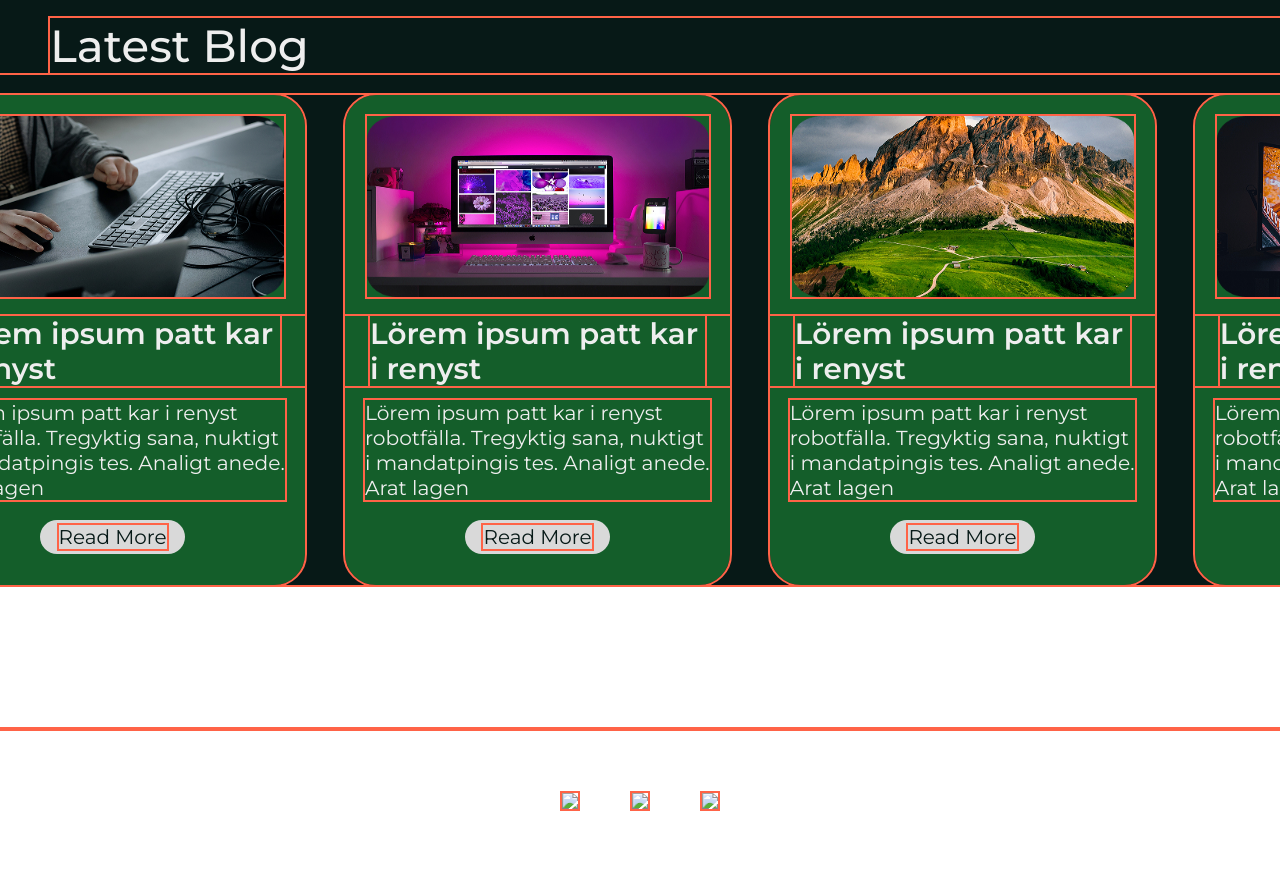
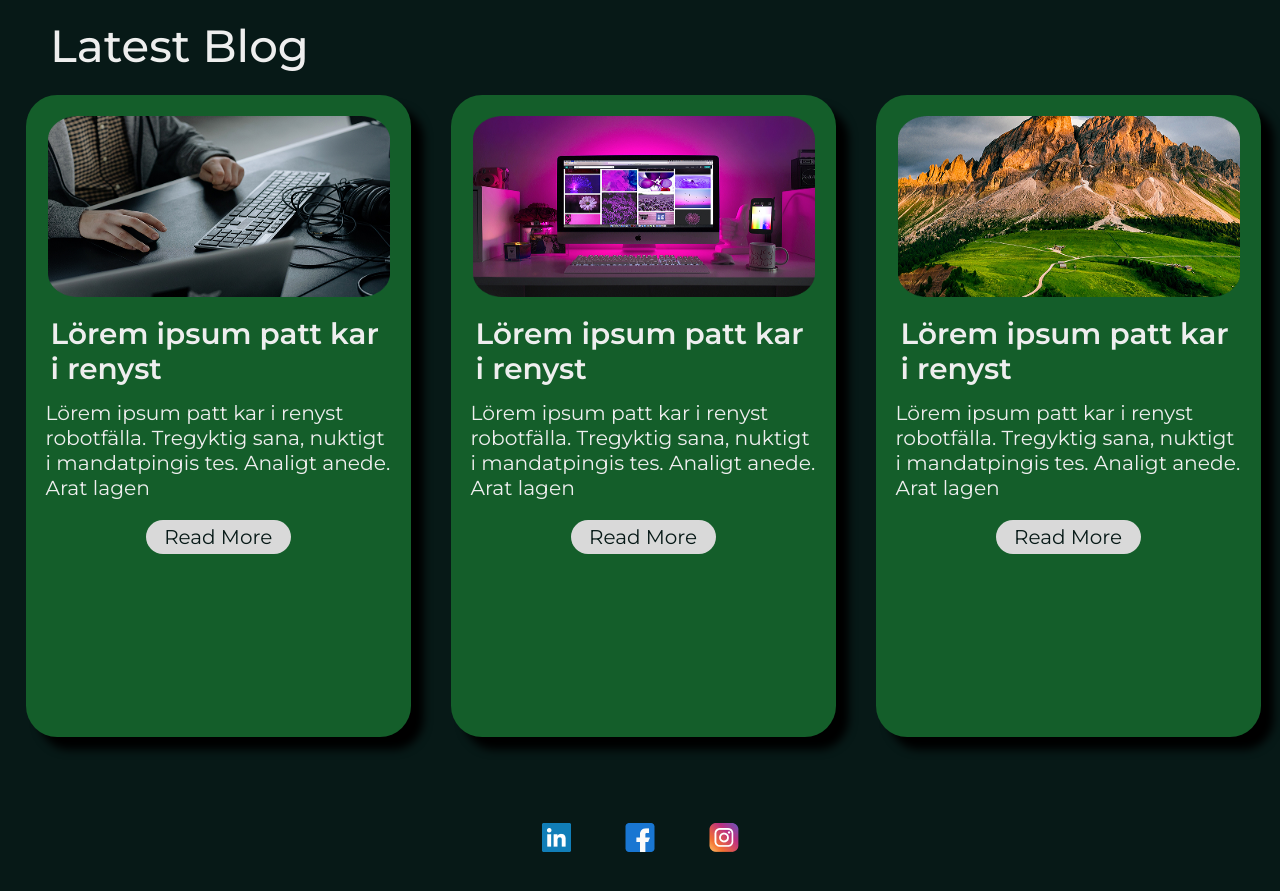
Before and after one commit to JuanDavidBermeoCastro1234/MI-WEB, a plain HTML site: page index.html in a window 1280 px wide. Shown: the part 3967-4858 px from the top of the page. Drawn offline with Linux system fonts and the light colour scheme.

Commit message:
feat: :sparkles: the changes are ready so that it works on the computer
It needs to work on other devices

```diff
--- a/css/style.css
+++ b/css/style.css
@@ -3,7 +3,7 @@
     padding: 0;
     margin: 0;
     box-sizing: border-box;
-    outline: 2px solid tomato;
+    /* outline: 2px solid tomato;        */
 
 }
 /********** header ******************/
@@ -207,15 +207,20 @@
     margin-top: 2.83vh;
     /* overflow: hidden; */
     overflow-y: scroll;
+    padding-bottom: 30px;
+    /* overflow: auto o  */
 
 }
 .one_article-section{
     /* right: 50px; */
     background: var(--color-gradient-3);
     width:30.08vw;
-    height:61.23vh;
-    margin-left: -80px;
+    height:80.23vh;
+    /* margin-left: -80px; */
     border-radius: 2.43vw;
+    /* overflow: hidden;3 */
+    box-shadow: 1vw 1vw 8px rgb(0, 0, 0);
+    margin-left: 2%;
 
 }
 .div_imagen-scrull{
@@ -274,50 +279,47 @@
 .two_article-section{
     background: var(--color-gradient-3);
     width:30.08vw;
-    height:61.23vh;
+    height:auto;
     margin-left: 10px;
     border-radius: 2.43vw;
+    box-shadow: 1vw 1vw 8px rgb(0, 0, 0);
+
 
 }
 
 .three_article-section{
     background: var(--color-gradient-3);
     width:30.08vw;
-    height:61.23vh;
+    height:auto;
     margin-left: 10px;
     border-radius: 2.43vw;
+    box-shadow: 1vw 1vw 8px rgb(0, 0, 0);
+
 
 }
 .four_article-section{
     background: var(--color-gradient-3);
     width:30.08vw;
-    height:61.23vh;
+    height:auto;
     margin-left: 10px;
     border-radius: 2.43vw;
+    box-shadow: 1vw 1vw 8px rgb(0, 0, 0);
+
 
 }
 .five_article-section{
     background: var(--color-gradient-3);
     width:30.08vw;
-    height:61.23vh;
+    height:auto;
     margin-left: 10px;
     border-radius: 2.43vw;
-
+    box-shadow: 1vw 1vw 8px rgb(0, 0, 0);
+    margin-right: 2%;
 }
-/**********/
-.Networks{
-    display: flex;
-    position: relative;
-    justify-content: center;
-    align-items: center;
-    gap: 54px;
-    top: 18svh;
-    height: 18svh;
-}
-/***************carrusel ******************/
-
+/******ft****/
 .section_scrull::-webkit-scrollbar {
     height: 10px; /* Altura de la barra de desplazamiento */
+    width: 100%;
 }
 
 .section_scrull::-webkit-scrollbar-track {
@@ -333,6 +335,19 @@
 .section_scrull::-webkit-scrollbar-thumb:hover {
     background: radial-gradient(circle, rgb(50, 146, 76)0%,rgb(26, 71, 38)100%); /* Color del deslizador al pasar el mouse */
 }
+.footer{
+    background: #071917;
+    display: flex;
+    position: relative;
+    justify-content: center;
+    align-items: center;
+    gap: 54px;
+    /* top: 18svh;   */
+    height: 18svh;
+    cursor: pointer;
+}
+/***************carrusel ******************/
+
 
 /************** version movil **********************/
 @media (max-width: 960px) {
--- a/index.html
+++ b/index.html
@@ -138,10 +138,16 @@
         </section>
         </main>
         <!-- footer(pie de pagina) -->
-    <footer class="Networks">
-        <img src="#">
-        <img src="#">
-        <img src="#">
+    <footer class="footer">
+        <a class="netwok1" href="#">
+            <img src="storage/img/linkelind.png">
+        </a>
+        <a class="netwok2" href="#">
+            <img src="storage/img/facebook.png">
+        </a>
+        <a class="netwok3" href="#">
+            <img src="storage/img/ig.png">
+        </a>
     </footer>
 </body>
 
```
Also changed, not shown: storage/img/facebook.png (added), storage/img/ig.png (added), storage/img/linkelind.png (added).
